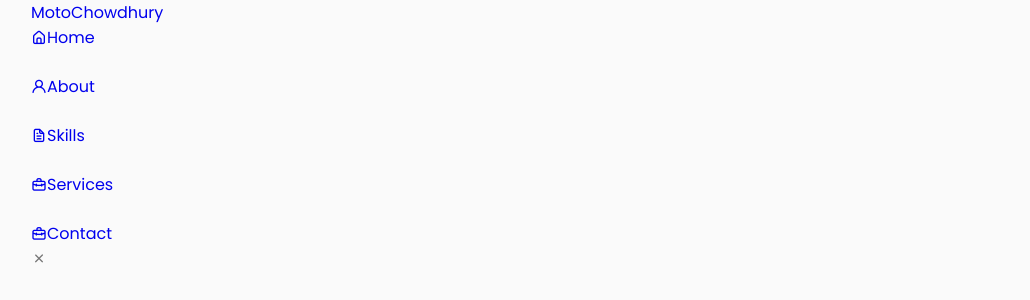
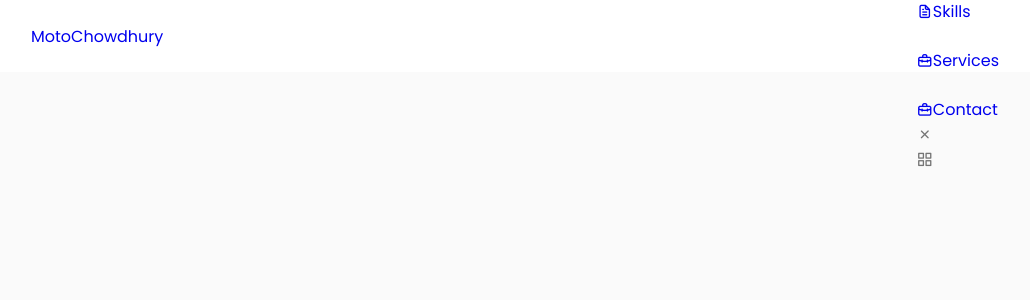
Before and after one commit to motochowdhury/portfolio_design_3.0, a React (Create React App) app: page / in a window 1280 px wide. Shown: the top 300 px of the page, without its empty margins (125-1155 px from the left). Built offline with nearby package versions, Linux system fonts and the light colour scheme.

Commit message:
Nav under Styling 1.0

```diff
--- a/src/components/Header/Header.css
+++ b/src/components/Header/Header.css
@@ -0,0 +1,15 @@
+.header {
+  width: 100%;
+  position: fixed;
+  top: 0;
+  left: 0;
+  z-index: var(--z_fixed);
+  background-color: var(--container_color);
+}
+.nav {
+  height: calc(var(--header_height) + 1.5rem);
+  display: flex;
+  justify-content: space-between;
+  align-items: center;
+  column-gap: 1rem;
+}
--- a/src/components/Header/Header.jsx
+++ b/src/components/Header/Header.jsx
@@ -43,6 +43,9 @@ export const Header = () => {
               </li>
             </ul>
             <i className="uil uil-times nav_close"></i>
+            <div className="nav_toggle">
+              <i className="uil uil-apps"></i>
+            </div>
           </div>
         </nav>
       </header>
```
